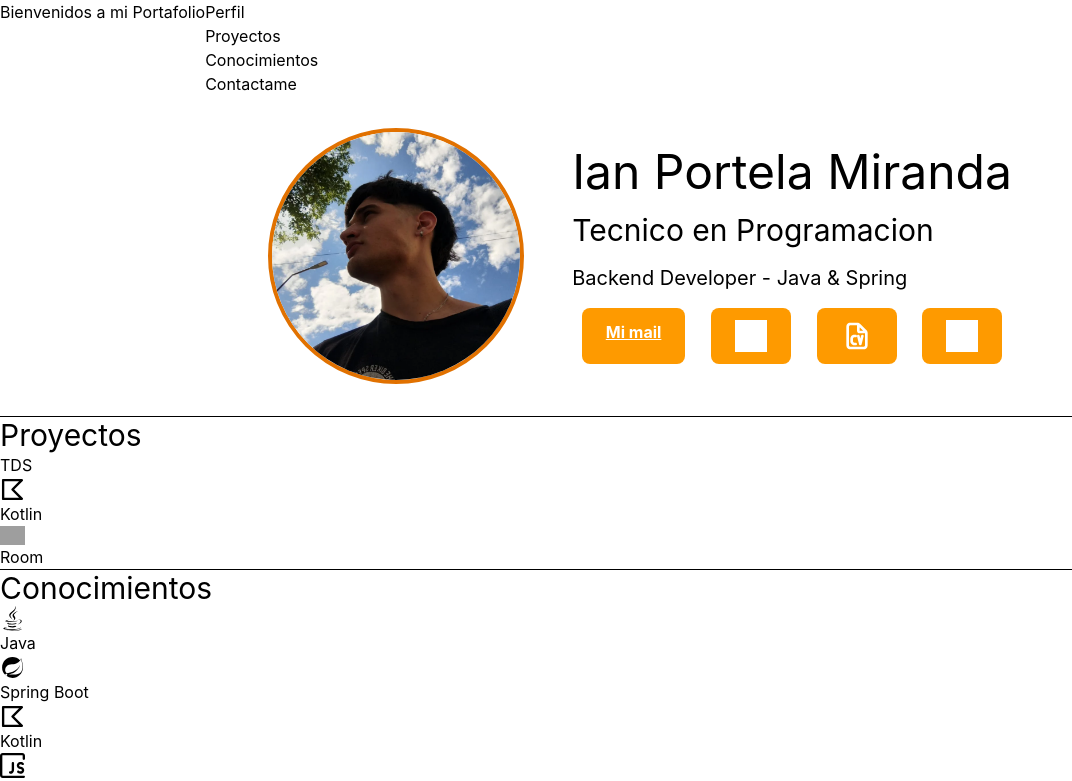
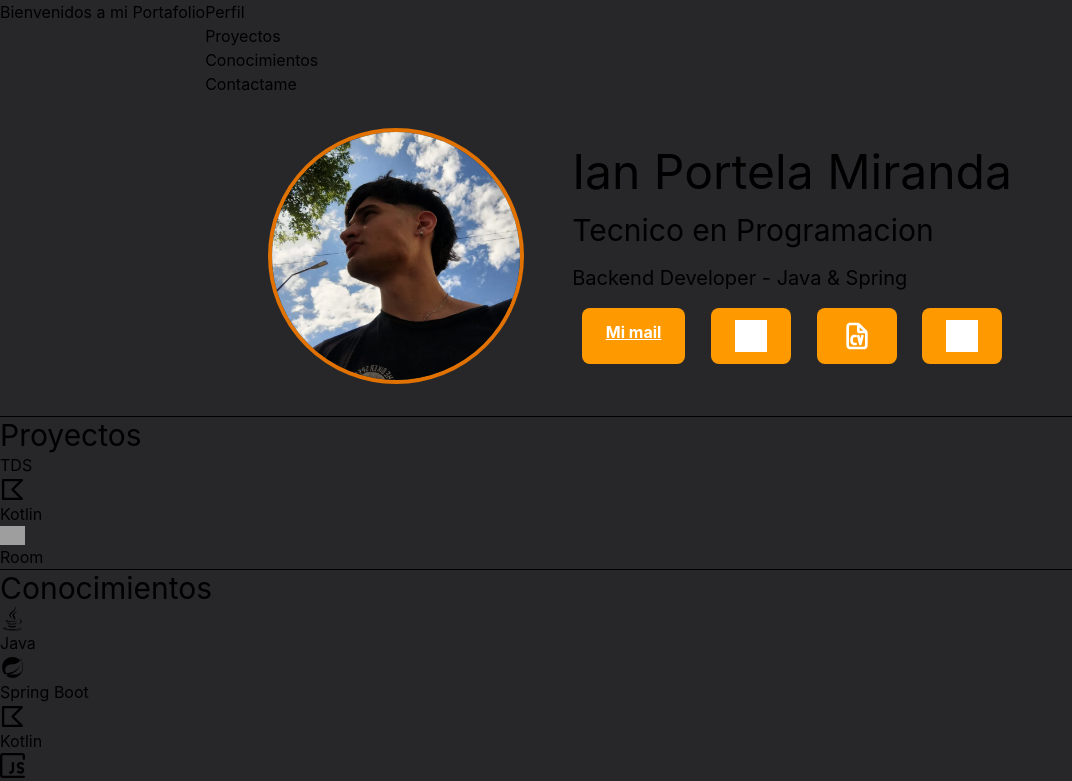
Before and after one commit to ianPortela/WebPortfolio, a React (Vite) app: page / in a window 1280 px wide. Shown: the top 781 px of the page, without its empty margins (0-1072 px from the left). Built offline with nearby package versions, Linux system fonts and the light colour scheme; grey boxes are pictures that could not be loaded.

Commit message:
feat: add background color to the all website

```diff
--- a/src/App.tsx
+++ b/src/App.tsx
@@ -5,11 +5,11 @@ import Header from "./sections/Header"
 function App() {
 
   return (
-    <>
+    <div className="bg-zinc-800">
       <Header/>
       <Content/>
       <Footer/>
-    </>
+    </div>
   )
 }
 
```
